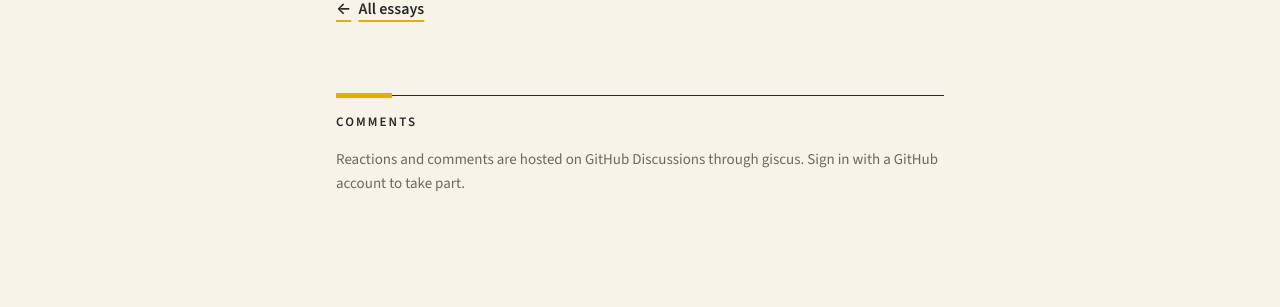
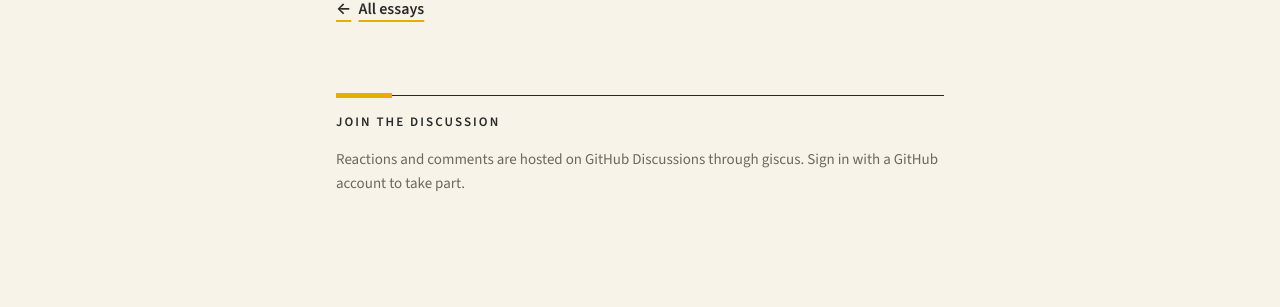
Before and after one commit to pranalidesai97-ai/personal-blog, a Jekyll site: the page built from _essays/should-a-company-eventually-outgrow-its-founder.md, in a window 1280 px wide and 900 px high, scrolled down 9814 px. Shown: the part 147-454 px from the top of the window. Built offline with Jekyll 4.4.1, drawn with Linux system fonts in a browser that asks for light colours; comment, search, counter and statistics services are not loaded.

Commit message:
Rename the comments heading to "Join the discussion"
Only the visible heading text changes; the existing section-title style
still renders it in uppercase ("JOIN THE DISCUSSION").

Co-Authored-By: Claude Opus 5.5 <noreply@anthropic.com>
Claude-Session: https://claude.ai/code/session_017R5rRsoTTPZS3rzrDDGYsC

```diff
--- a/_includes/comments.html
+++ b/_includes/comments.html
@@ -9,7 +9,7 @@
 {%- unless page.comments == false %}
 <section class="comments" aria-labelledby="comments-heading">
   <div class="section-head">
-    <h2 class="section-title" id="comments-heading">Comments</h2>
+    <h2 class="section-title" id="comments-heading">Join the discussion</h2>
   </div>
   <p class="comments-note">
     Reactions and comments are hosted on GitHub Discussions through giscus.
```
